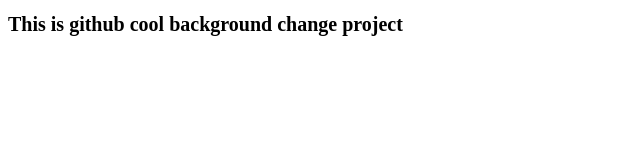
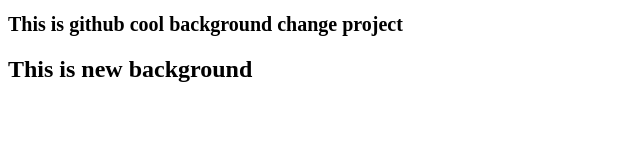
Before and after one commit to Surajjayal/background-generator, a plain HTML site: page index.html in a window 1280 px wide. Shown: the whole page, without its empty margins (0-640 px from the left). Drawn offline with Linux system fonts and the light colour scheme.

Commit message:
adding h2

```diff
--- a/index.html
+++ b/index.html
@@ -6,6 +6,7 @@
 </head>
 <body>
 	<h1>This is github cool background change project</h1>
+	<h2>This is new background</h2>
 	<script type="text/javascript" src="script.js"></script>
 </body>
 </html>
```
